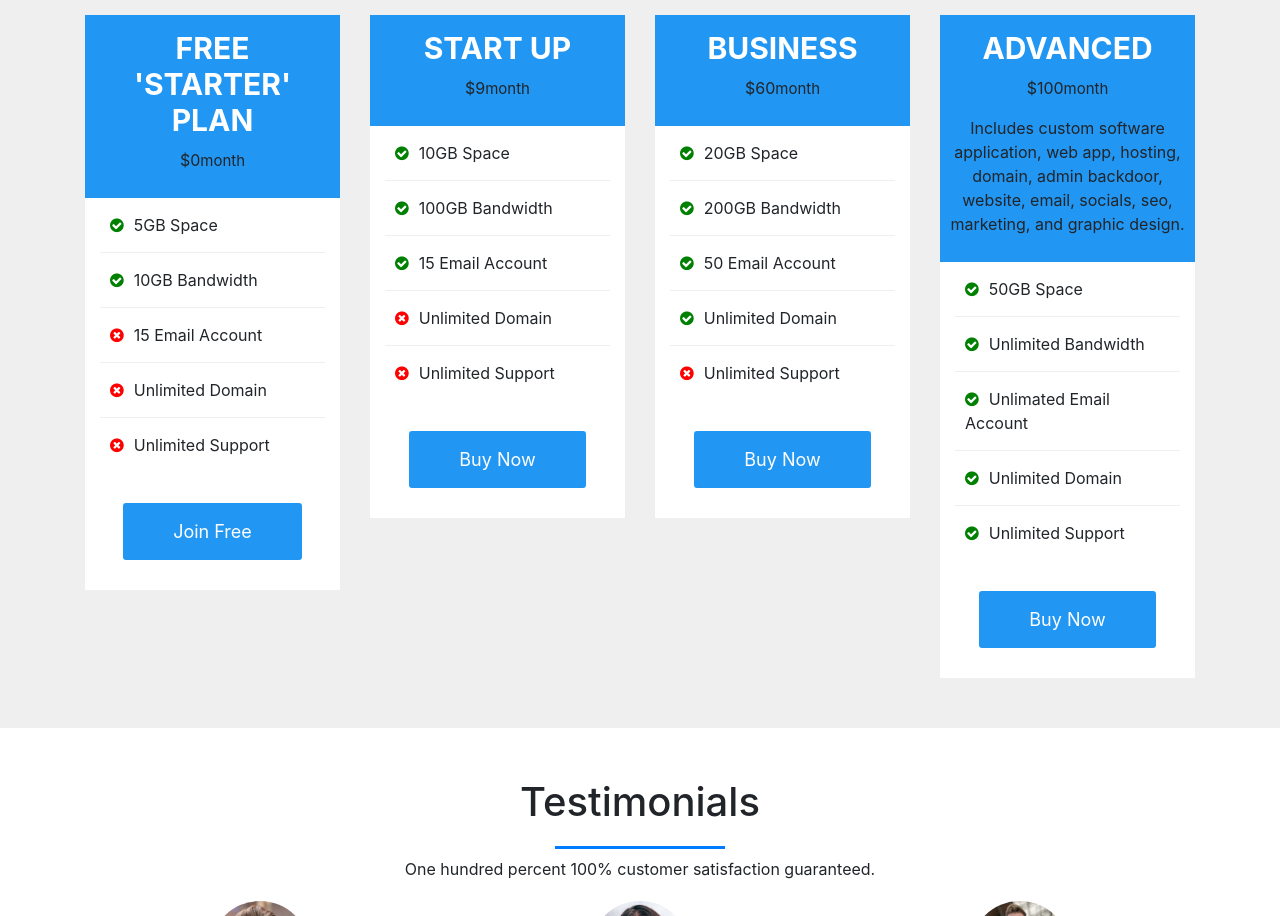
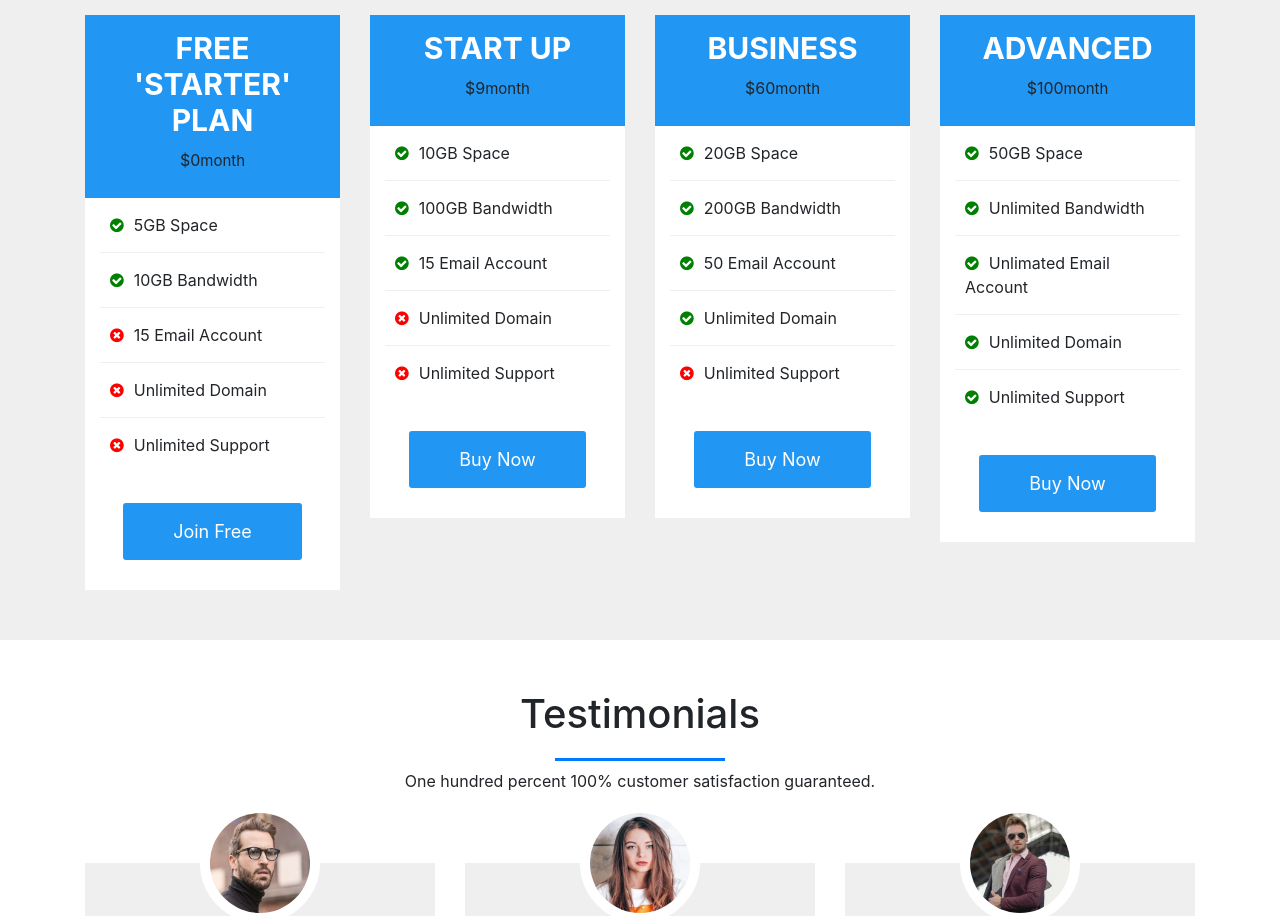
Before and after one commit to ebk1996/xdr_quantum, a plain HTML site: page index.html in a window 1280 px wide. Shown: the part 2698-3614 px from the top of the page. Drawn offline with nearby package versions, Linux system fonts and the light colour scheme; some packages are replaced by stand-ins of ours; a script that the page names is missing.

Commit message:
Update index.html

```diff
--- a/index.html
+++ b/index.html
@@ -331,7 +331,7 @@
 						<div class="price-head">
 							<h2>Advanced</h2>
 							<p>$100<span>month</span></p>
-							<p>Includes custom software application, web app, hosting, domain, admin backdoor, website, email, socials, seo, marketing, and graphic design.</p>
+							<p></p>
 						</div>
 						<div class="price-content">
 							<ul>
```
